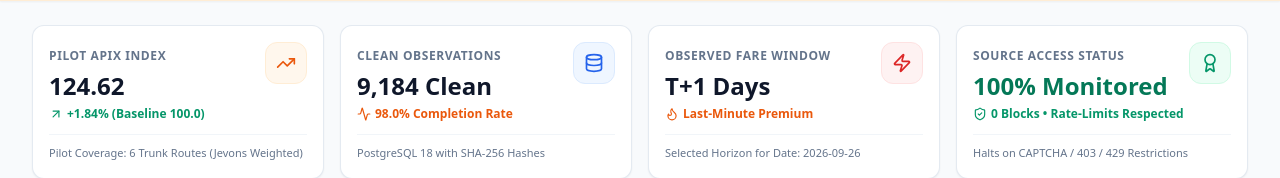
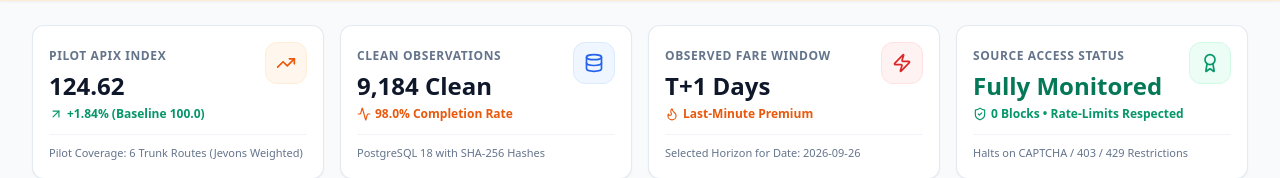
Before and after one commit to Nishant7621/APIx, a Next.js app in the folder frontend/: page / in a window 1280 px wide. Shown: the part 147-325 px from the top of the page. Built offline with nearby package versions, Linux system fonts and the light colour scheme; no server answers.

Commit message:
fix(ui): update Source Access Status text to 'Fully Monitored'

```diff
--- a/frontend/src/app/page.jsx
+++ b/frontend/src/app/page.jsx
@@ -925,7 +925,7 @@ export default function APIxDashboard() {
             <div className="flex justify-between items-start">
               <div>
                 <span className="text-xs font-bold text-slate-500 uppercase tracking-wider">Source Access Status</span>
-                <div className="text-2xl font-extrabold text-emerald-700 mt-1">100% Monitored</div>
+                <div className="text-2xl font-extrabold text-emerald-700 mt-1">Fully Monitored</div>
                 <div className="flex items-center space-x-1 text-emerald-600 text-xs font-semibold mt-1">
                   <ShieldCheck className="w-3.5 h-3.5" />
                   <span>0 Blocks • Rate-Limits Respected</span>
```
